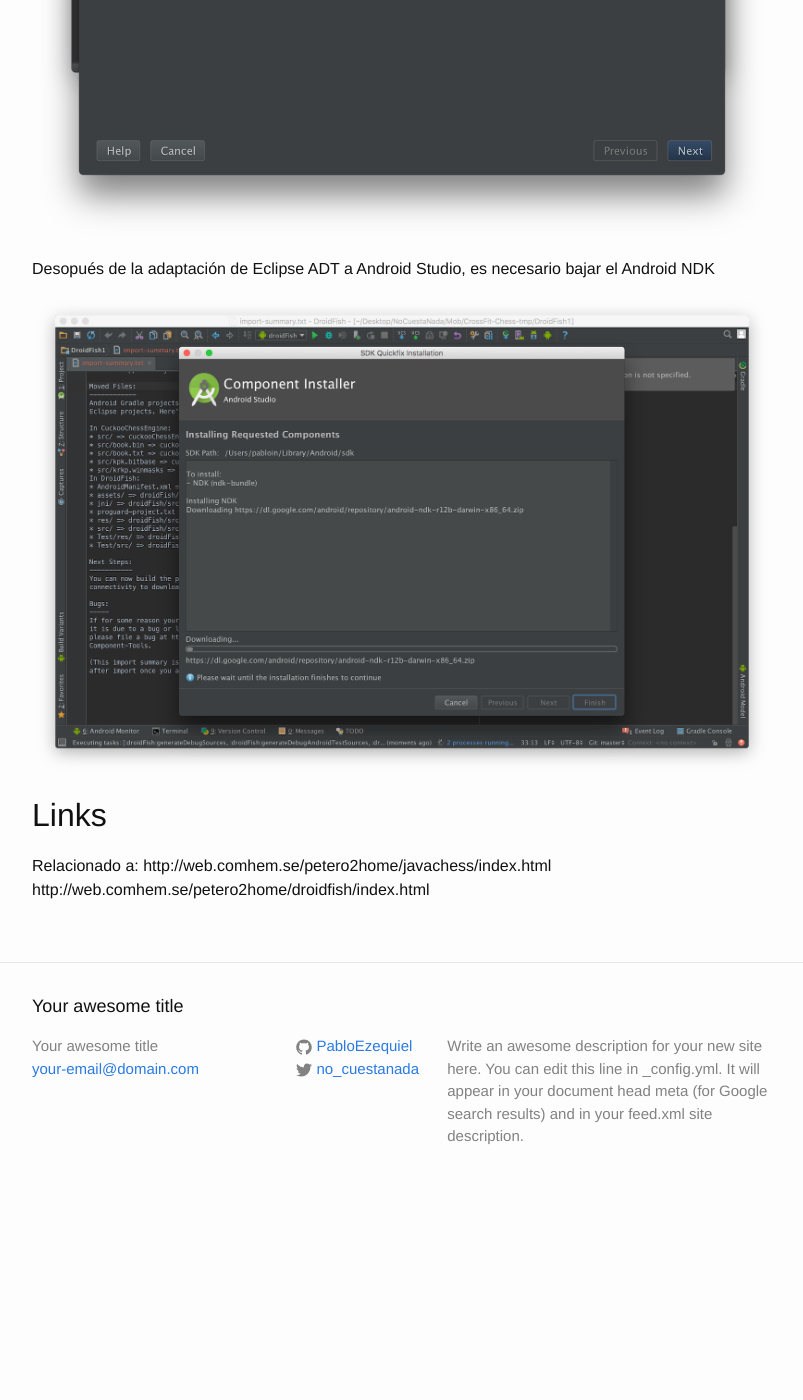
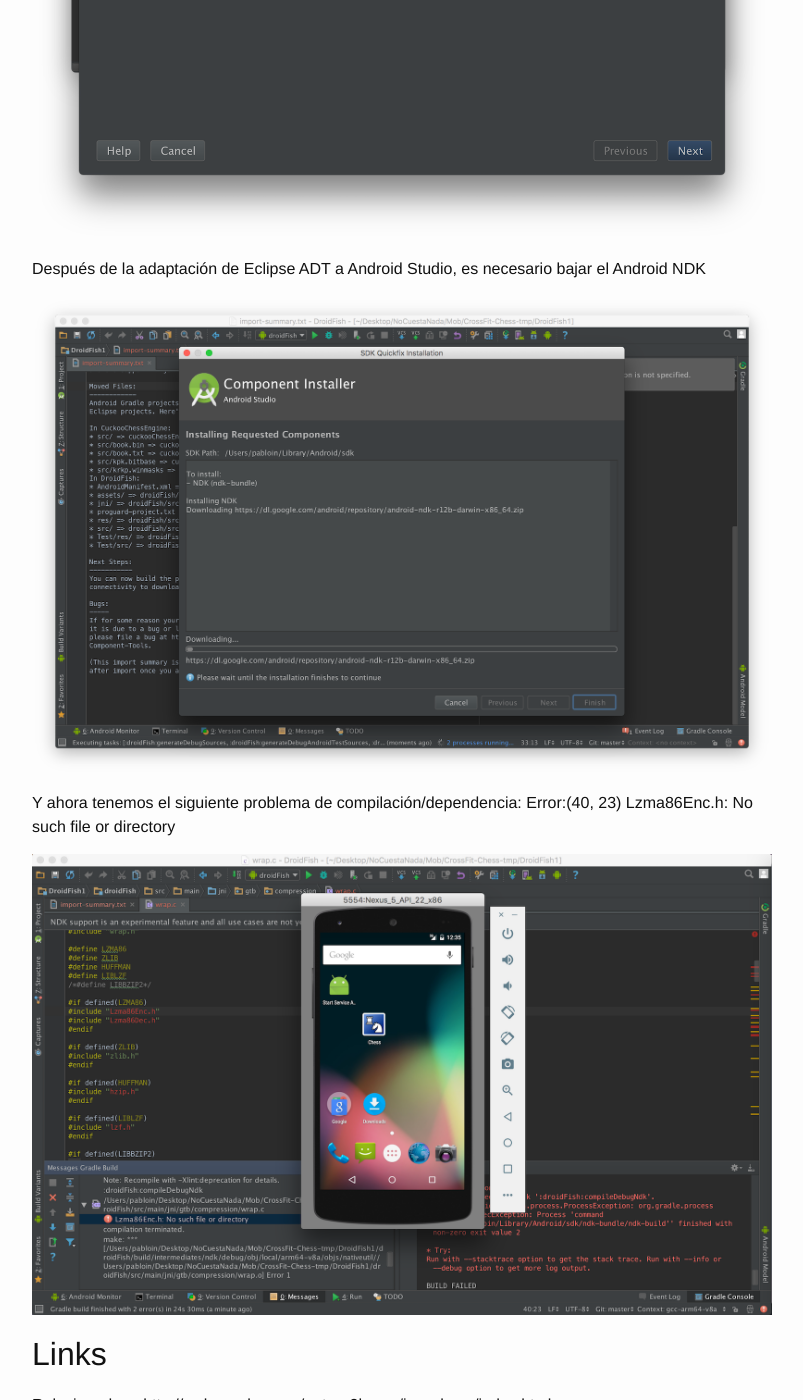
Before and after one commit to PabloEzequiel/PabloEzequiel.github.io, a Jekyll site: the page built from _posts/2016-06-26-chess-y-github.markdown, in a window 1280 px wide and 1400 px high, scrolled down 1534 px. Shown: the whole window, without its empty margins (238-1041 px from the left). Built offline with Jekyll 4.4.1, drawn with Linux system fonts in a browser that asks for light colours; comment, search, counter and statistics services are not loaded; before the commit the page ends 2742 px from its top, so only the background shows below that; part of the change alters nothing that is shown; some of the changed text lies outside the part shown.

Commit message:
Problema de compilacion Prueba (fallida) con Disquis

```diff
--- a/_config.yml
+++ b/_config.yml
@@ -19,3 +19,7 @@ github_username:  PabloEzequiel
 
 # Build settings
 markdown: kramdown
+
+#Disquis
+#https://help.disqus.com/customer/en/portal/articles/472138-jekyll-installation-instructions
+#comments: true
--- a/_posts/2016-06-26-chess-y-github.markdown
+++ b/_posts/2016-06-26-chess-y-github.markdown
@@ -1,5 +1,6 @@
 ---
 layout: post
+comments: true
 title:  "Chess y GitHub"
 date:   2016-06-26 10:08:44 -0300
 categories: Chess GitHub Stockfish Android
@@ -31,11 +32,14 @@ Tiene dependencia con CuckooChess.
 
 ![importacion paso2 screenshot](/assets/post_001_droidfish00001.png)
 
-Desopués de la adaptación de Eclipse ADT a Android Studio, es necesario bajar el Android NDK
+Después de la adaptación de Eclipse ADT a Android Studio, es necesario bajar el Android NDK
 
 ![importacion paso2 screenshot](/assets/post_001_droidfish00002.png)
 
+Y ahora tenemos el siguiente problema de compilación/dependencia:
+Error:(40, 23) Lzma86Enc.h: No such file or directory
 
+![importacion paso2 screenshot](/assets/post_001_droidfish00003.png)
 
 ## Links
 
@@ -43,6 +47,36 @@ Relacionado a:
 http://web.comhem.se/petero2home/javachess/index.html
 http://web.comhem.se/petero2home/droidfish/index.html
 
+Otra distribución
+https://github.com/mqprichard/stockfishchess-android
+
+[DroidFish-GitHub]: https://github.com/peterosterlund2/droidfish
 
 
-[DroidFish-GitHub]: https://github.com/peterosterlund2/droidfish
+{% if page.comments %}
+
+<div id="disqus_thread"></div>
+<script>
+    /**
+     *  RECOMMENDED CONFIGURATION VARIABLES: EDIT AND UNCOMMENT THE SECTION BELOW TO INSERT DYNAMIC VALUES FROM YOUR PLATFORM OR CMS.
+     *  LEARN WHY DEFINING THESE VARIABLES IS IMPORTANT: https://disqus.com/admin/universalcode/#configuration-variables
+     */
+    /*
+    var disqus_config = function () {
+        this.page.url = https://pabloezequiel.github.io;  // Replace PAGE_URL with your page's canonical URL variable
+        this.page.identifier = "{{ page.url }}"; // Replace PAGE_IDENTIFIER with your page's unique identifier variable
+    };
+    */
+    (function() {  // REQUIRED CONFIGURATION VARIABLE: EDIT THE SHORTNAME BELOW
+        var d = document, s = d.createElement('script');
+
+        s.src = '//PabloEze.disqus.com/embed.js';  // IMPORTANT: Replace EXAMPLE with your forum shortname!
+
+        s.setAttribute('data-timestamp', +new Date());
+        (d.head || d.body).appendChild(s);
+    })();
+</script>
+<noscript>Please enable JavaScript to view the <a href="https://disqus.com/?ref_noscript" rel="nofollow">comments powered by Disqus.</a></noscript>
+
+
+{% endif %}
```
Also changed, not shown: assets/post_001_droidfish00003.png (added).
